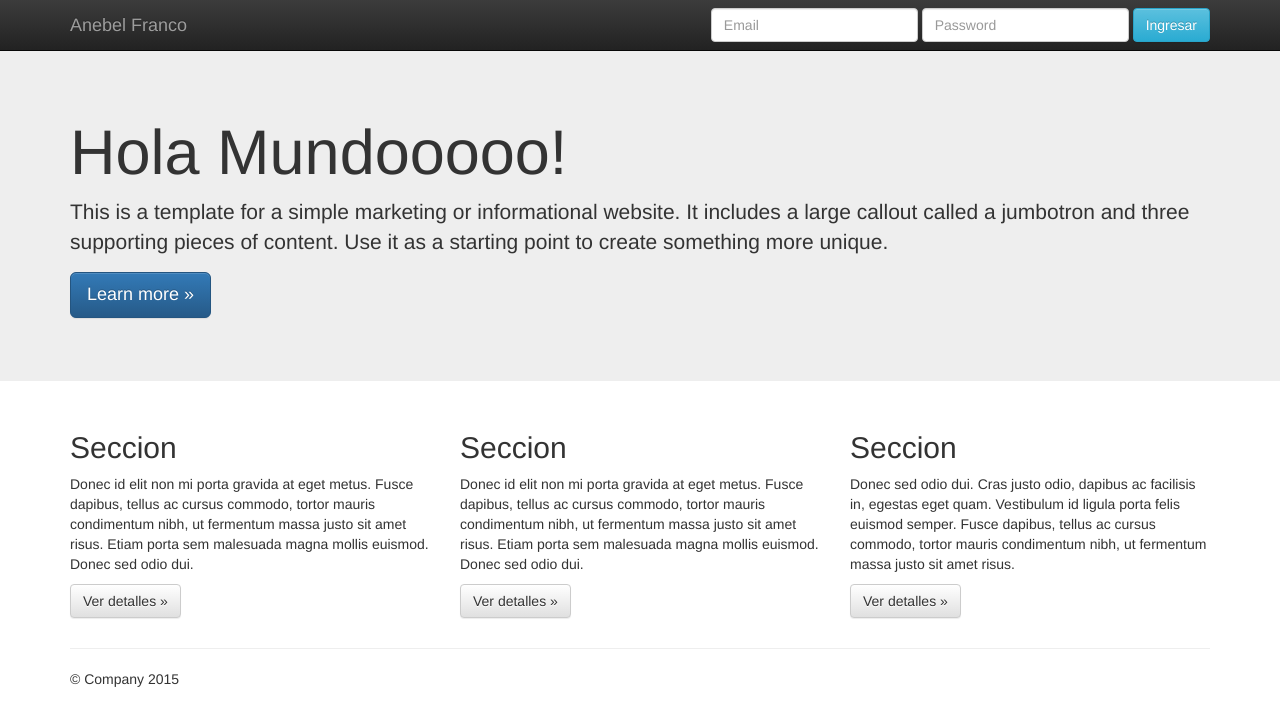
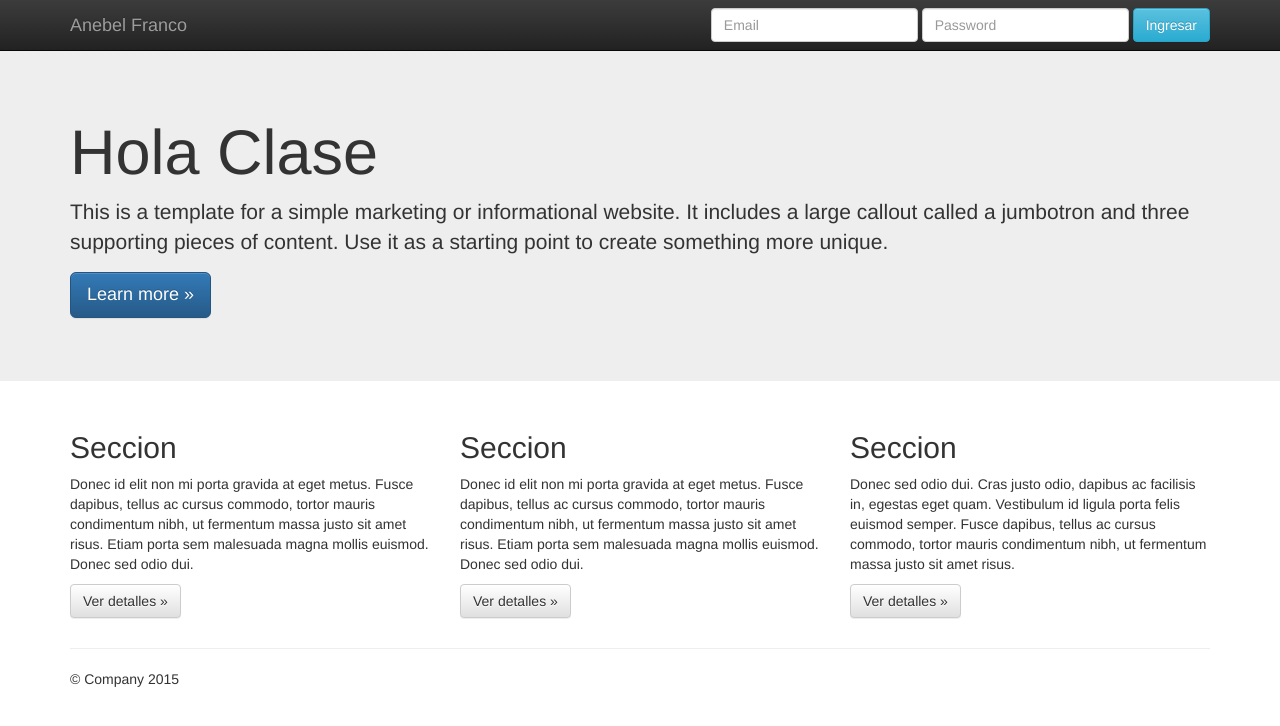
Before and after one commit to Anebel/Trabajo2_Anebel_Franco, a plain HTML site: page initializr/index.html in a window 1280 px wide. Drawn offline with nearby package versions, Linux system fonts and the light colour scheme.

Commit message:
cambio hola mundo

```diff
--- a/initializr/index.html
+++ b/initializr/index.html
@@ -55,7 +55,7 @@
     <!-- Main jumbotron for a primary marketing message or call to action -->
     <div class="jumbotron">
       <div class="container">
-        <h1>Hola Mundooooo!</h1>
+        <h1>Hola Clase</h1>
         <p>This is a template for a simple marketing or informational website. It includes a large callout called a jumbotron and three supporting pieces of content. Use it as a starting point to create something more unique.</p>
         <p><a class="btn btn-primary btn-lg" href="#" role="button">Learn more &raquo;</a></p>
       </div>
```
